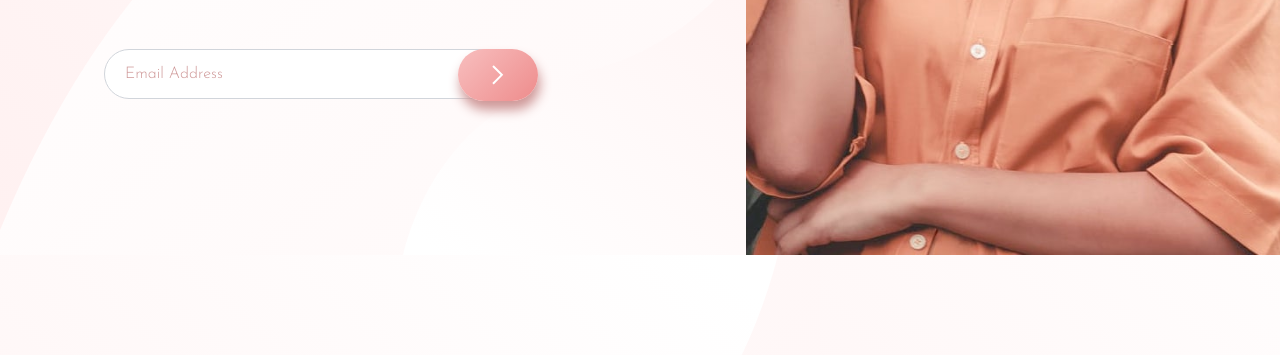
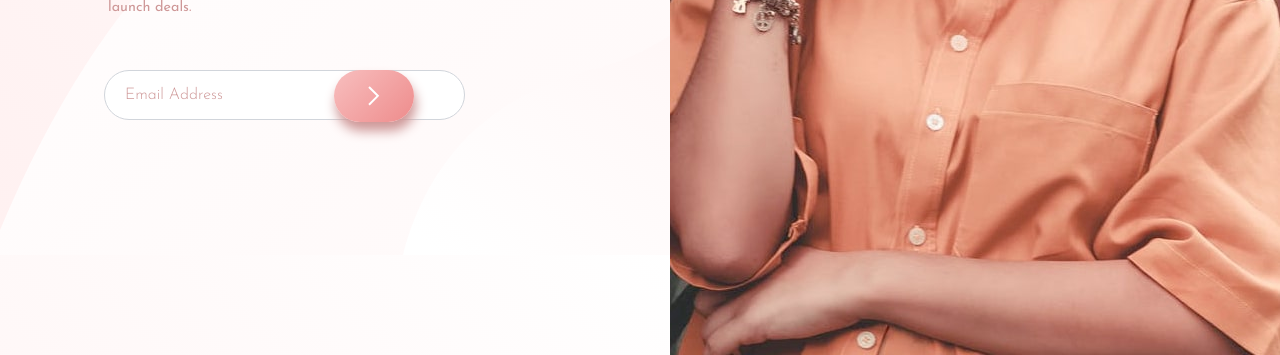
Before and after one commit to Mike-Dave/base-apparel-coming-soon-master, a website: page index.html in a window 1280 px wide. Shown: the part 445-800 px from the top of the page. Drawn offline with Linux system fonts and the light colour scheme.

Commit message:
Updated desktop image

```diff
--- a/index.html
+++ b/index.html
@@ -22,7 +22,7 @@
   </head>
   <body class="font-josefin bg-gradient-custom">
     <main
-      class="md:flex md:min-h-screen md:bg-[url('../images/bg-pattern-desktop.svg')] md:bg-[left_-0.625rem_top_-6.25rem]"
+      class="flex md:flex-row md:min-h-screen md:bg-[url('../images/bg-pattern-desktop.svg')] md:bg-[left_-0.625rem_top_-6.25rem]"
     >
       <!-- FIRST MAIN-DESKTOP SECTION -->
       <section class="md:ml-20">
@@ -60,7 +60,7 @@
               soon
             </h1>
             <p
-              class="px-8 pt-5 text-[.92rem] text-center text-desaturatedRed md:text-left md:px-0 md:w-8/12 md:text-[.9rem]"
+              class="px-8 pt-5 text-[.92rem] text-center text-desaturatedRed md:text-left md:px-0 md:w-7/12 md:text-[.9rem]"
             >
               Hello fellow shoppers! We're currently building our new fashion
               store. Add your email below to stay up-to-date with announcements
@@ -89,7 +89,7 @@
 
               <!-- ERROR IMAGE -->
               <div
-                class="flex justify-center gap-4 items-center absolute top-6 right-7 md:right-52"
+                class="flex justify-center gap-4 items-center absolute top-6 right-7 md:right-64"
               >
                 <div class="hidden error-icon">
                   <img
@@ -114,15 +114,12 @@
         </section>
       </section>
 
-      <!-- SECOND MAIN-DESKTOP SECTION --DESKTOP IMAGE  -->
-      <section class="min-w-[33.375rem] hidden md:block">
-        <picture>
-          <img
-            class="object-cover"
-            src="images/hero-desktop.jpg"
-            alt="a beautiful woman touching her hair"
-          />
-        </picture>
+       <!-- SECOND MAIN-DESKTOP SECTION --DESKTOP IMAGE  -->
+      <img
+        class="object-cover hidden md:block "
+        src="images/hero-desktop.jpg"
+        alt="a beautiful woman touching her hair"
+      />
       </section>
     </main>
   </body>
```
Also changed, not shown: output.css.
